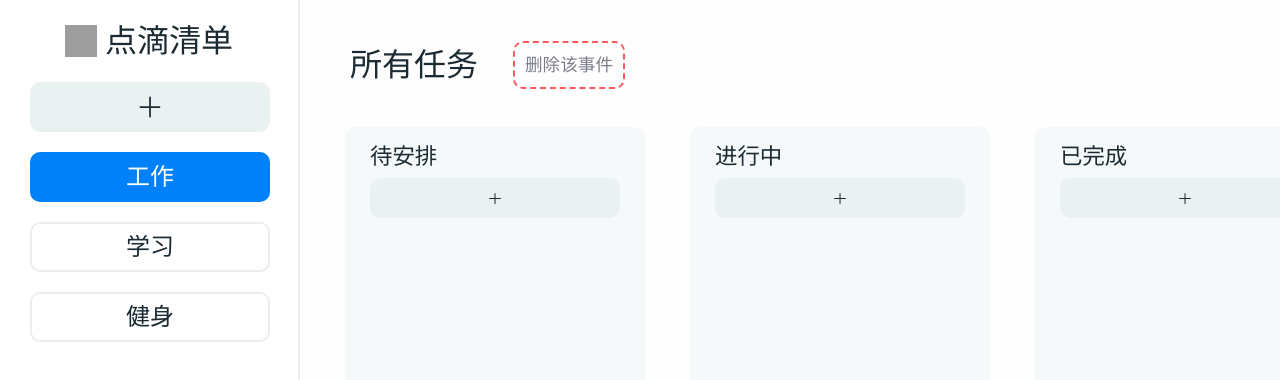
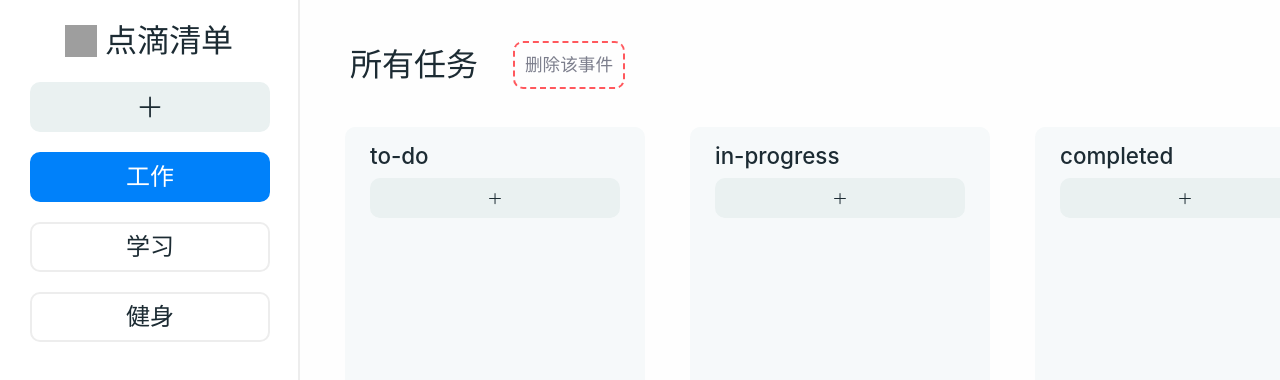
Before and after one commit to hanyi319/ready-to-do, a React (Vite) app: page / in a window 1280 px wide. Shown: the top 380 px of the page. Built offline with nearby package versions, Linux system fonts and the light colour scheme; grey boxes are pictures that could not be loaded.

Commit message:
feat: 可以添加任务

```diff
--- a/src/App.jsx
+++ b/src/App.jsx
@@ -7,9 +7,66 @@ import TaskBox from "./components/TaskBox";
 
 function App() {
   const [events, setEvents] = React.useState([
-    { title: "工作", tasks: [] },
-    { title: "学习", tasks: [] },
-    { title: "健身", tasks: [] },
+    {
+      title: "工作",
+      tasks: [
+        {
+          name: "Something",
+          details: "SomethingSomethingSomething",
+          state: "to-do",
+        },
+        {
+          name: "Something",
+          details: "SomethingSomethingSomething",
+          state: "in-progress",
+        },
+        {
+          name: "Something",
+          details: "SomethingSomethingSomething",
+          state: "completed",
+        },
+      ],
+    },
+    {
+      title: "学习",
+      tasks: [
+        {
+          name: "Something",
+          details: "SomethingSomethingSomething",
+          state: "to-do",
+        },
+        {
+          name: "Something",
+          details: "SomethingSomethingSomething",
+          state: "in-progress",
+        },
+        {
+          name: "Something",
+          details: "SomethingSomethingSomething",
+          state: "completed",
+        },
+      ],
+    },
+    {
+      title: "健身",
+      tasks: [
+        {
+          name: "Something",
+          details: "SomethingSomethingSomething",
+          state: "to-do",
+        },
+        {
+          name: "Something",
+          details: "SomethingSomethingSomething",
+          state: "in-progress",
+        },
+        {
+          name: "Something",
+          details: "SomethingSomethingSomething",
+          state: "completed",
+        },
+      ],
+    },
   ]);
   const [currentEvent, setCurrentEvent] = React.useState(events[0]);
 
--- a/src/components/Column.jsx
+++ b/src/components/Column.jsx
@@ -1,10 +1,26 @@
 import AddTaskButton from "./AddTaskButton";
 
-const Column = ({ tag }) => {
+const Column = ({ tag, currentEvent, events, setEvents }) => {
+  const handleAdd = () => {
+    const name = prompt("请输入任务名：");
+    const details = prompt("请输入详细信息：");
+    if (!(name && details)) return;
+    setEvents((prev) => {
+      const arrCopy = [...prev];
+      const index = prev.findIndex((event) => event.title === currentEvent.title);
+      const eventCopy = arrCopy[index];
+      arrCopy.splice(index, 1, {
+        title: currentEvent.title,
+        tasks: [...eventCopy.tasks, { name: name, details: details, tag: tag }],
+      });
+      return arrCopy;
+    });
+  };
+
   return (
     <div className="column">
       {tag}
-      <AddTaskButton />
+      <AddTaskButton handleClick={handleAdd} />
     </div>
   );
 };
--- a/src/components/TaskBox.jsx
+++ b/src/components/TaskBox.jsx
@@ -25,9 +25,14 @@ const TaskBox = ({ events, setEvents, currentEvent, setCurrentEvent }) => {
         </button>
       </header>
       <div className="task-box-body">
-        <Column tag="待安排" />
-        <Column tag="进行中" />
-        <Column tag="已完成" />
+        <Column tag="to-do" events={events} setEvents={setEvents} currentEvent={currentEvent} />
+        <Column
+          tag="in-progress"
+          events={events}
+          setEvents={setEvents}
+          currentEvent={currentEvent}
+        />
+        <Column tag="completed" events={events} setEvents={setEvents} currentEvent={currentEvent} />
       </div>
     </div>
   );
```
